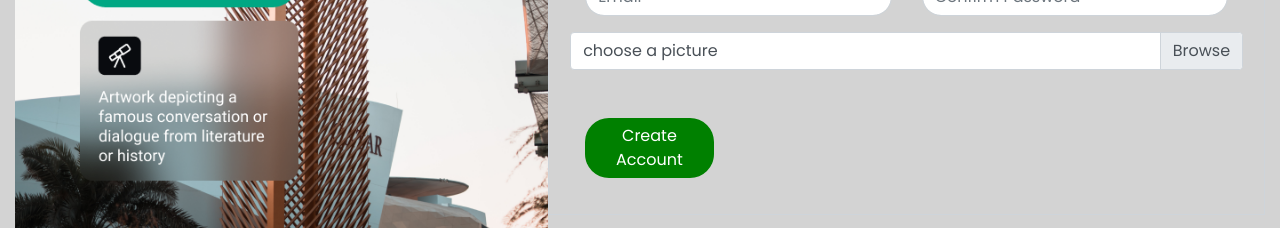
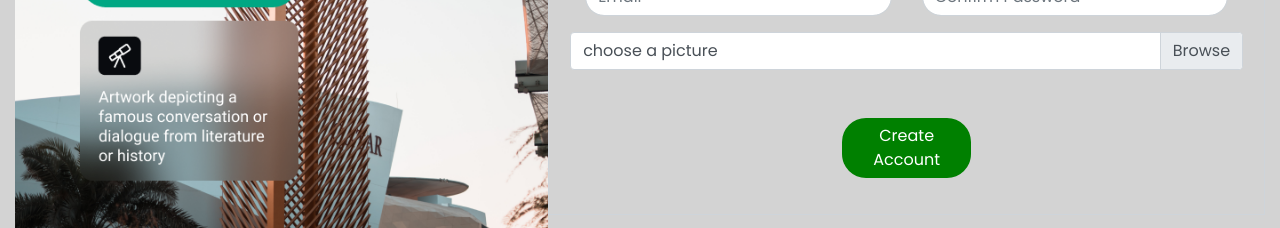
Before and after one commit to ErikOnd/Whatsapp-FE, a React (Create React App) app: page /registration in a window 1280 px wide. Shown: the part 350-578 px from the top of the page. Built offline with nearby package versions, Linux system fonts and the light colour scheme.

Commit message:
Update Registration.tsx

```diff
--- a/src/components/Registration.tsx
+++ b/src/components/Registration.tsx
@@ -1,6 +1,6 @@
 import { Container, Row, Col, Form, Button } from "react-bootstrap";
 import "../css/reg.css";
-//import GoogleButton from "react-google-button";
+import GoogleButton from "react-google-button";
 import regImage from "../assets/Registration_image.png";
 import { useState } from "react";
 
@@ -52,7 +52,7 @@
               <p className="text-muted text-center">Getting started is easy</p>
               <div className="d-flex justify-content-center align-items-center ml-auto">
                 {/* <div className=" d-flex " style={{ gap: "10px" }}> */}
-                {/* <GoogleButton type="light" /> */}
+                <GoogleButton type="light" />
                 {/* <Button>Facebook</Button> */}
                 {/* </div> */}
               </div>
@@ -134,7 +134,7 @@
                         onChange={uploadUserPicture}
                       />
                     </Row>
-
+                    <div className="d-flex justify-content-center align-items-center">
                       <Button
                         variant="success"
                         type="submit"
@@ -142,6 +142,7 @@
                       >
                         Create Account
                       </Button>
+                    </div>
                   </div>
                 </Form>
               </div>
```
Lines whose indentation alone changed are shown as unchanged.
